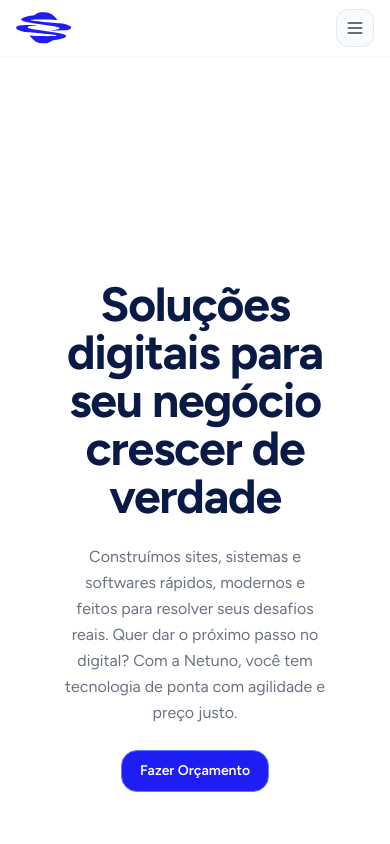
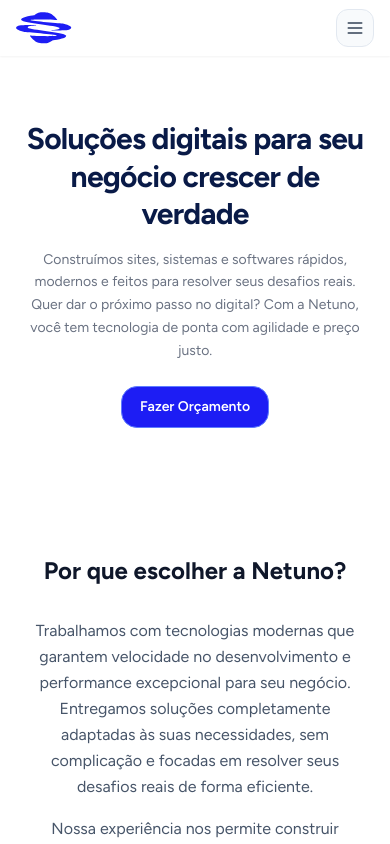
Before and after one commit to netunonetworking/netuno, a React (Vite) app: page / in a window 390 px wide. Shown: the top 844 px of the page. Built offline with nearby package versions, Linux system fonts and the light colour scheme.

Commit message:
hotfix: responsive

```diff
--- a/client/components/Hero.tsx
+++ b/client/components/Hero.tsx
@@ -2,16 +2,16 @@ import { Link } from "react-router-dom";
 
 export default function Hero() {
   return (
-    <section className="flex flex-col items-center justify-center bg-white pt-56 pb-24 px-16">
+    <section className="flex flex-col items-center justify-center bg-white pt-16 sm:pt-24 md:pt-32 lg:pt-40 xl:pt-56 pb-16 sm:pb-20 md:pb-24 px-4 sm:px-8 md:px-12 lg:px-16">
       <div
-        className="flex flex-col items-center gap-6 max-w-5xl w-full"
+        className="flex flex-col items-center gap-4 sm:gap-5 md:gap-6 max-w-5xl w-full"
         style={{ maxWidth: "1280px" }}
       >
-        <h1 className="text-center text-netuno-dark-light font-figtree text-5xl md:text-6xl lg:text-7xl xl:text-8xl font-bold leading-none tracking-tight">
+        <h1 className="text-center text-netuno-dark-light font-figtree text-3xl sm:text-4xl md:text-5xl lg:text-6xl xl:text-7xl 2xl:text-8xl font-bold leading-tight sm:leading-none tracking-tight">
           Soluções digitais para seu negócio crescer de verdade
         </h1>
 
-        <p className="text-center text-netuno-text-tertiary font-figtree text-base leading-relaxed max-w-4xl">
+        <p className="text-center text-netuno-text-tertiary font-figtree text-sm sm:text-base leading-relaxed max-w-4xl px-2 sm:px-0">
           Construímos sites, sistemas e softwares rápidos, modernos e feitos
           para resolver seus desafios reais. Quer dar o próximo passo no
           digital? Com a Netuno, você tem tecnologia de ponta com agilidade e
@@ -20,7 +20,7 @@ export default function Hero() {
 
         <Link
           to="/servicos"
-          className="inline-flex items-center justify-center bg-netuno-blue text-white rounded-2xl text-center cursor-pointer font-semibold text-sm px-[18px] py-2 h-[42px] border border-[rgb(95,125,255)] hover:bg-[rgb(95,125,255)] hover:border-white active:scale-95 active:bg-[rgb(80,110,240)] transition-all duration-200"
+          className="inline-flex items-center justify-center bg-netuno-blue text-white rounded-2xl text-center cursor-pointer font-semibold text-sm px-[18px] py-2 h-[42px] border border-[rgb(95,125,255)] hover:bg-[rgb(95,125,255)] hover:border-white active:scale-95 active:bg-[rgb(80,110,240)] transition-all duration-200 mt-2 sm:mt-0"
         >
           Fazer Orçamento
         </Link>
--- a/client/components/PricingSection.tsx
+++ b/client/components/PricingSection.tsx
@@ -419,10 +419,22 @@ export default function PricingSection() {
                     const url = `https://wa.me/${numeroZap}?text=${encodeURIComponent(mensagem)}`;
                     window.open(url, "_blank");
                   }}
-                  className="w-full sm:w-auto bg-blue-600 hover:bg-blue-700 text-white px-8 sm:px-12 py-4 sm:py-6 text-lg sm:text-xl font-bold rounded-xl shadow-xl hover:shadow-2xl transition-all duration-300 hover:scale-105"
+                  className="w-full sm:w-auto bg-blue-600 hover:bg-blue-700 text-white px-4 sm:px-8 md:px-12 py-3 sm:py-4 md:py-6 text-sm sm:text-lg md:text-xl font-bold rounded-xl shadow-xl hover:shadow-2xl transition-all duration-300 hover:scale-105"
                 >
-                  <RocketLaunchIcon className="mr-2 sm:mr-3 h-5 w-5 sm:h-6 sm:w-6" />
-                  <span className="text-center">
+                  <RocketLaunchIcon className="mr-2 sm:mr-3 h-4 w-4 sm:h-5 sm:w-5 md:h-6 md:w-6" />
+
+                  {/* Texto para mobile */}
+                  <span className="block sm:hidden text-center">
+                    Plano Teste R$ 59
+                  </span>
+
+                  {/* Texto para tablet */}
+                  <span className="hidden sm:block md:hidden text-center">
+                    Começar Plano Teste (R$ 59)
+                  </span>
+
+                  {/* Texto completo para desktop */}
+                  <span className="hidden md:block text-center">
                     Começar Plano Teste (R$ 59,00 promoção)
                   </span>
                 </Button>
```
